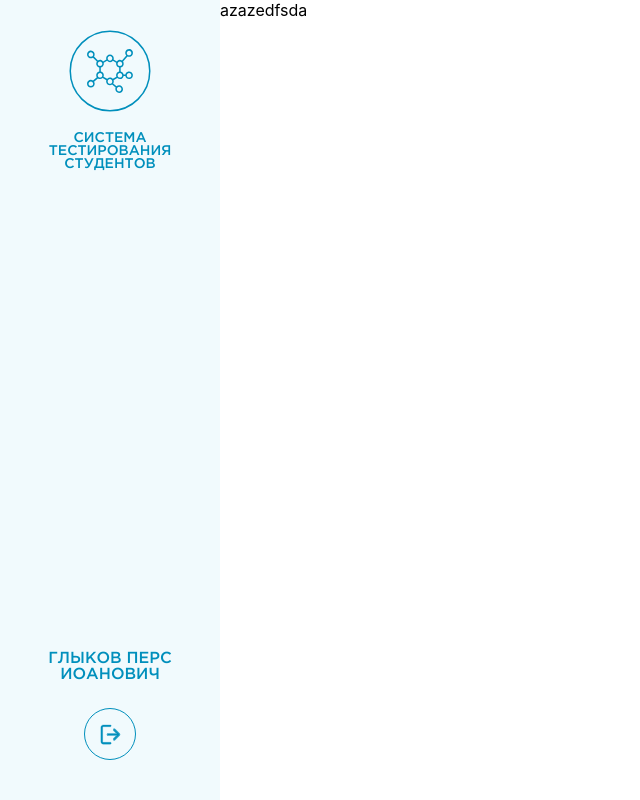
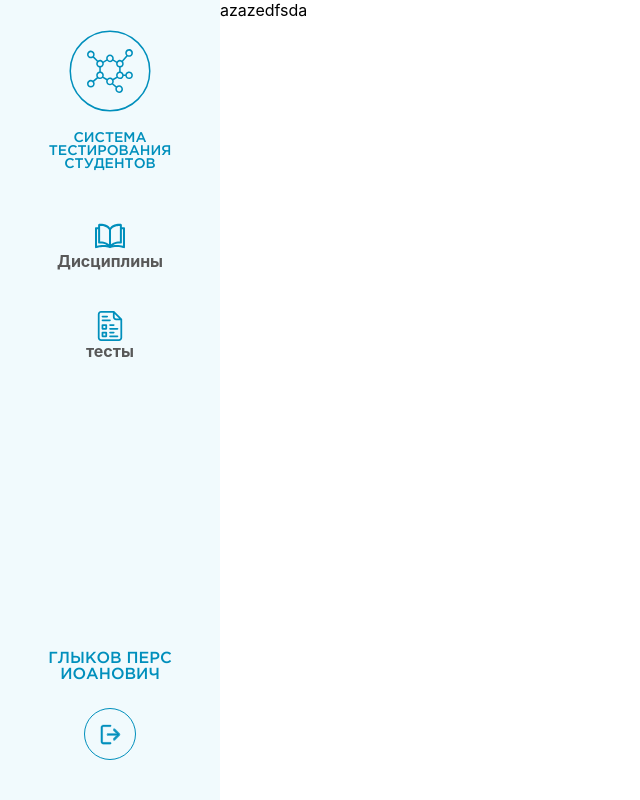
Before and after one commit to kaspian122/ST-front, a React app: page / in a window 1280 px wide. Shown: the whole page, without its empty margins (0-640 px from the left). Built offline with nearby package versions, Linux system fonts and the light colour scheme.

Commit message:
simple left menu with hardcoded items

```diff
--- a/src/components/HOC/withLeftMenu/withLeftMenu.js
+++ b/src/components/HOC/withLeftMenu/withLeftMenu.js
@@ -3,10 +3,10 @@ import React from 'react';
 import { ReactComponent as ExitSVG } from '../../../static/images/svg/exit.svg';
 import { ReactComponent as LogoSVG } from '../../../static/images/svg/logo.svg';
 import './withLeftMenu.scss';
+import Menu from '../../menu';
 
 function withLeftMenu(component) {
-  return function wrapper(props) {
-    console.log(props);
+  return function wrapper() {
     return (
       <div className="logged-zone">
         <div className="logged-zone__menu">
@@ -15,7 +15,7 @@ function withLeftMenu(component) {
               <LogoSVG />
               <span className="logged-zone__title">Система тестирования студентов</span>
             </div>
-            <div className="logged-zone__menu-items" />
+            <Menu />
           </div>
 
           <div className="logged-zone__menu-bottom">
--- a/src/components/HOC/withLeftMenu/withLeftMenu.scss
+++ b/src/components/HOC/withLeftMenu/withLeftMenu.scss
@@ -65,4 +65,30 @@
     overflow-y: auto;
     overflow-x: hidden;
   }
+
+  .menu {
+    margin-top: 30px;
+    &__item {
+      padding: 20px;
+      display: flex;
+      flex-direction: column;
+      align-items: center;
+      box-sizing: border-box;
+
+      &:hover {
+        background: #d1f4ff;
+        border-left: 2px solid $main-blue;
+        padding-left: 18px;
+      }
+
+      &-text {
+        font-weight: bold;
+        color: $text-heading;
+      }
+    }
+
+    a {
+      text-decoration: none;
+    }
+  }
 }
--- /dev/null
+++ b/src/components/menu/Menu.jsx
@@ -0,0 +1,39 @@
+import React from 'react';
+import { Link } from 'react-router-dom';
+import { ReactComponent as DisciplinesSVG } from '../../static/images/svg/disciplines.svg';
+import { ReactComponent as TestsSVG } from '../../static/images/svg/tests.svg';
+
+const menuItems = [
+  {
+    text: 'Дисциплины',
+    to: '/disciplines',
+    logo: DisciplinesSVG,
+  },
+  {
+    text: 'тесты',
+    to: '/tests',
+    logo: TestsSVG,
+  },
+];
+
+/**
+ *  component without his own styles
+ * @returns {*}
+ * @constructor
+ */
+function Menu() {
+  return (
+    <div className="menu">
+      {menuItems.map(item => (
+        <Link to={item.to}>
+          <div className="menu__item">
+            {item.logo && <item.logo className="menu__item-logo" />}
+            <span className="menu__item-text">{item.text}</span>
+          </div>
+        </Link>
+      ))}
+    </div>
+  );
+}
+
+export default Menu;
--- /dev/null
+++ b/src/components/menu/index.js
@@ -0,0 +1 @@
+export { default } from './Menu';
--- a/src/scss/vars.scss
+++ b/src/scss/vars.scss
@@ -1,2 +1,3 @@
 $main-blue: #008fbc;
 $light-blue: #f1fafd;
+$text-heading: #585858;
```
Also changed, not shown: src/static/images/svg/disciplines.svg (added), src/static/images/svg/tests.svg (added).
